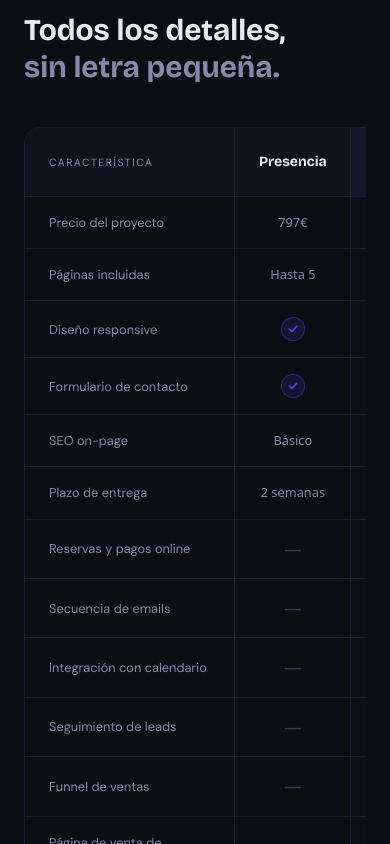
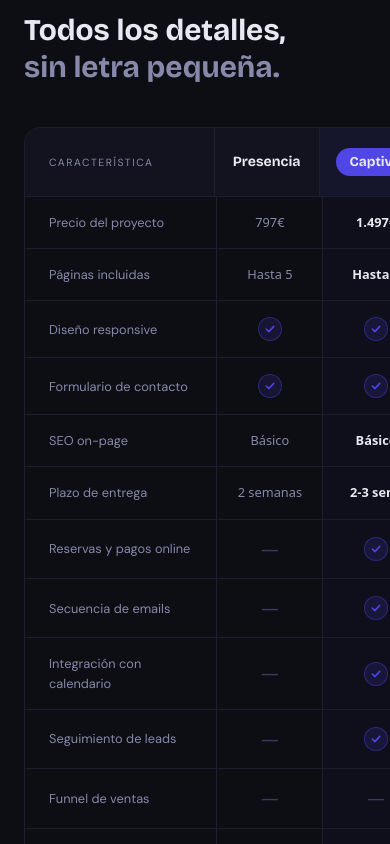
Before and after one commit to Ricardo2325/captiva, a Next.js app: page /servicios in a window 390 px wide. Shown: the part 2280-3124 px from the top of the page. Built offline with nearby package versions, Linux system fonts and the light colour scheme.

Commit message:
fix: full-bleed scroll wrapper with inner padding for comparison table on mobile

```diff
--- a/src/components/ComparisonTable.tsx
+++ b/src/components/ComparisonTable.tsx
@@ -90,8 +90,8 @@ export default function ComparisonTable() {
       </div>
 
       {/* Scroll wrapper for mobile */}
-      <div style={{ overflowX: 'auto' }}>
-        <div style={{ minWidth: '560px' }}>
+      <div style={{ overflowX: 'auto', marginLeft: '-1.5rem', marginRight: '-1.5rem' }}>
+        <div style={{ minWidth: '560px', paddingLeft: '1.5rem', paddingRight: '1.5rem', paddingBottom: '4px' }}>
           <div
             style={{
               border: '1px solid #1e1e2e',
```
